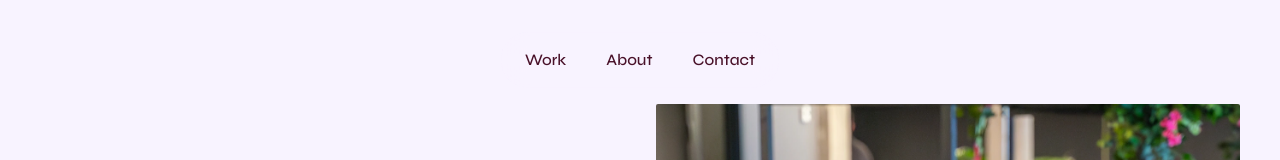
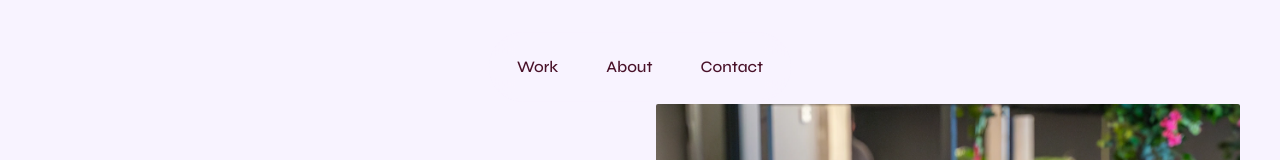
Before and after one commit to lica-ux/portfolio, a React (Vite) app: page / in a window 1280 px wide. Shown: the top 160 px of the page. Built offline with nearby package versions, Linux system fonts and the light colour scheme.

Commit message:
chore: auto-save 2026-05-15 09:56

```diff
--- a/src/components/Nav.tsx
+++ b/src/components/Nav.tsx
@@ -1,3 +1,5 @@
+import TextLink from './TextLink'
+
 const links = [
   { href: '#work',    label: 'Work' },
   { href: '#about-me',   label: 'About' },
@@ -15,14 +17,9 @@ export default function Nav() {
         }}
       >
         {links.map(({ href, label }) => (
-          <a
-            key={href}
-            href={href}
-            className="text-base font-medium whitespace-nowrap focus-visible:outline-2 focus-visible:outline-offset-2"
-            style={{ color: 'var(--color-nav-text)' }}
-          >
+          <TextLink key={href} href={href} className="font-medium">
             {label}
-          </a>
+          </TextLink>
         ))}
       </div>
     </nav>
--- a/src/components/TextLink/TextLink.tsx
+++ b/src/components/TextLink/TextLink.tsx
@@ -1,8 +1,8 @@
 import { Link } from 'react-router-dom'
 import type { TextLinkProps } from './TextLink.types'
 
-export default function TextLink({ href, to, children, target, rel }: TextLinkProps) {
-  const className = 'link-text inline-block px-1 py-2 text-[16px] font-normal leading-[1.4] focus-visible:outline-2 focus-visible:outline-offset-2 whitespace-nowrap'
+export default function TextLink({ href, to, children, target, rel, className: extraClass }: TextLinkProps) {
+  const className = `link-text inline-block px-1 py-2 text-[16px] font-normal leading-[1.4] focus-visible:outline-2 focus-visible:outline-offset-2 whitespace-nowrap${extraClass ? ` ${extraClass}` : ''}`
   const style = { color: 'var(--color-nav-text)' }
 
   if (to) {
--- a/src/components/TextLink/TextLink.types.ts
+++ b/src/components/TextLink/TextLink.types.ts
@@ -4,4 +4,5 @@ export interface TextLinkProps {
   to?: string
   target?: string
   rel?: string
+  className?: string
 }
```
